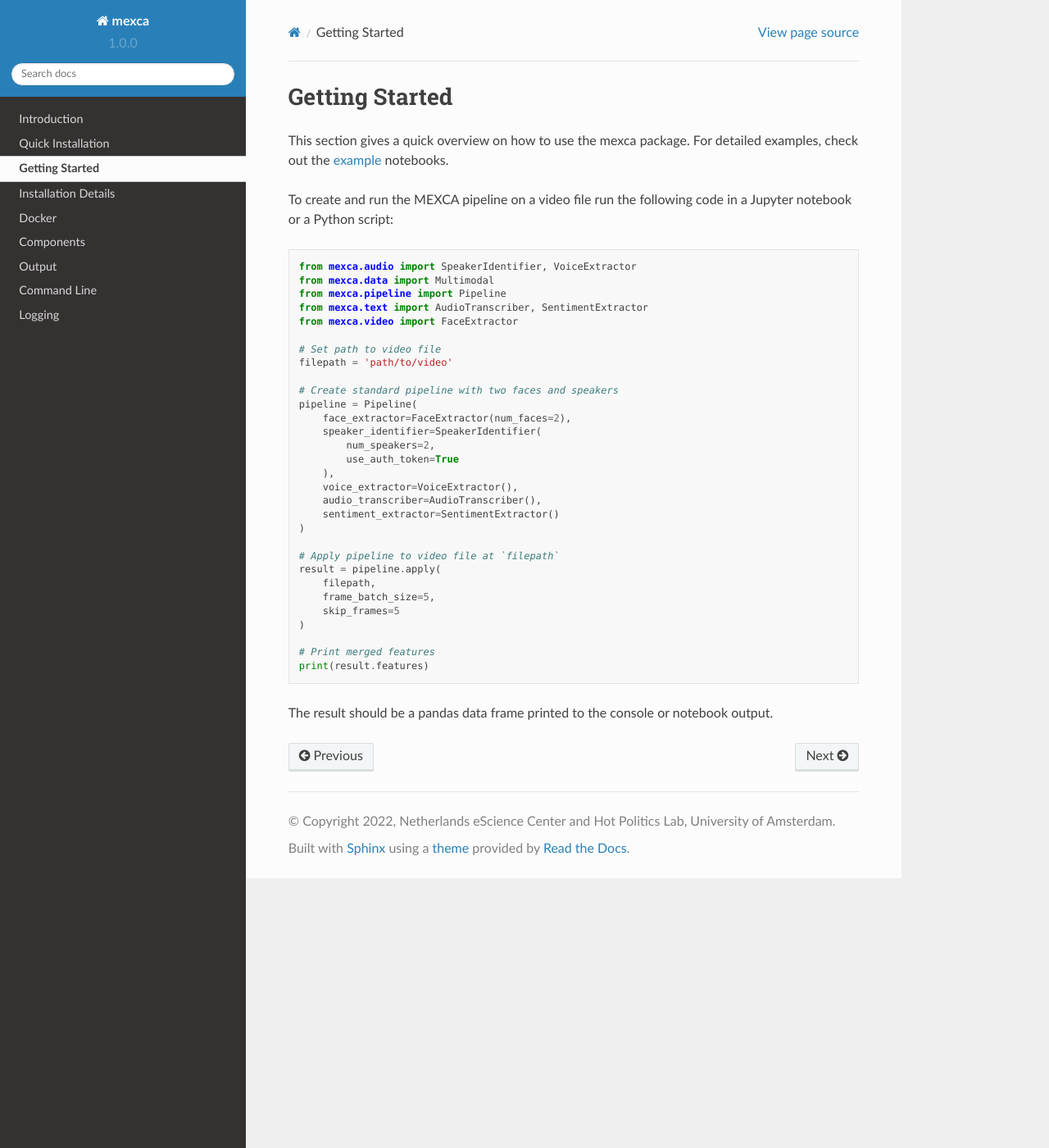
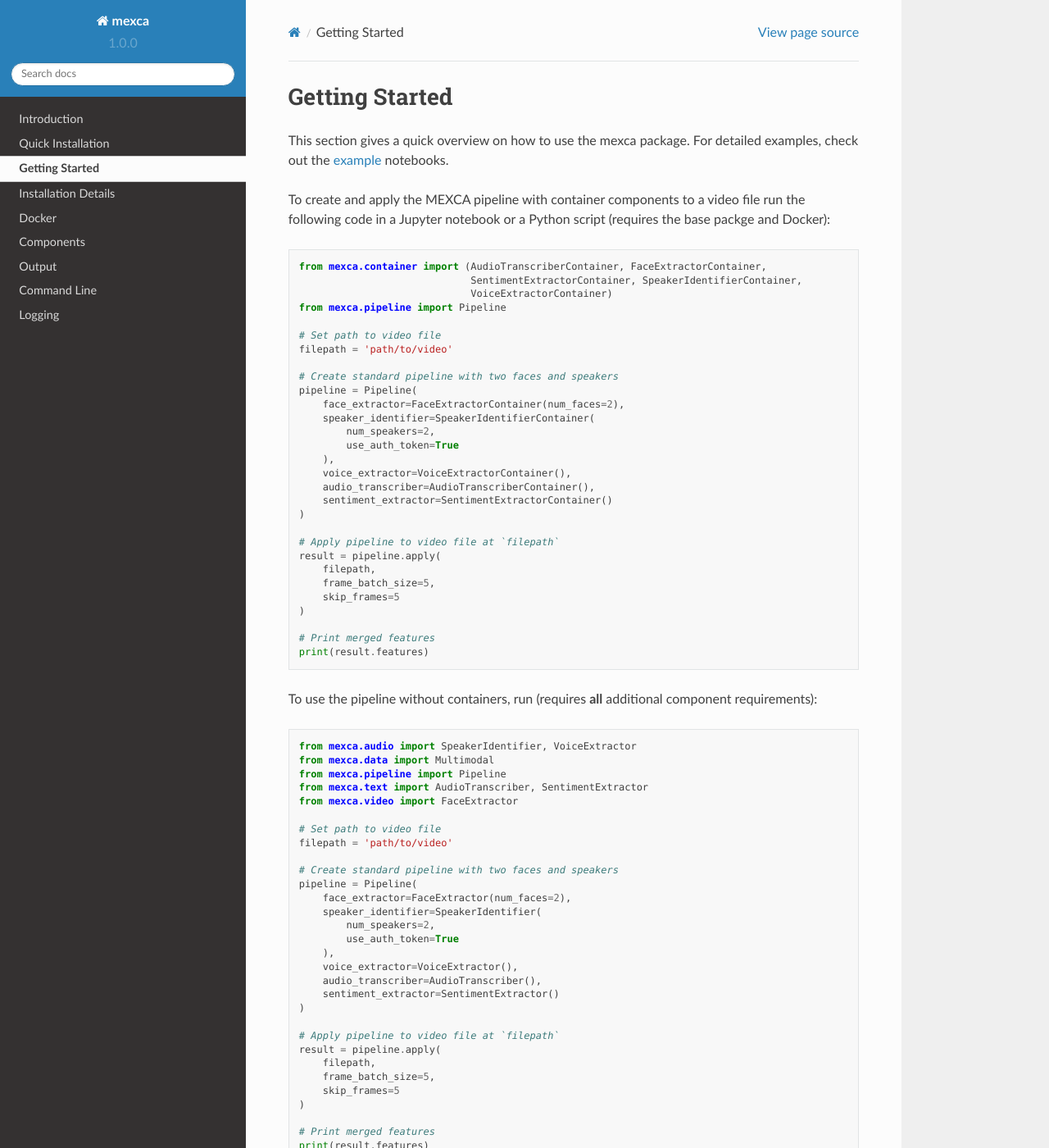
Before and after one commit to mexca/mexca, a Sphinx documentation site: the page built from docs/getting_started.rst, in a window 1280 px wide and 1400 px high. Shown: the whole window at 82% size. Built offline with Sphinx 7.4.7 and the Read the Docs theme 2.0.0, drawn with Linux system fonts in a browser that asks for light colours.

Commit message:
Add container example to getting started section

```diff
--- a/docs/getting_started.rst
+++ b/docs/getting_started.rst
@@ -3,7 +3,42 @@ Getting Started
 
 This section gives a quick overview on how to use the mexca package. For detailed examples, check out the `example <https://github.com/mexca/mexca/tree/main/examples>`_ notebooks.
 
-To create and run the MEXCA pipeline on a video file run the following code in a Jupyter notebook or a Python script:
+To create and apply the MEXCA pipeline with container components to a video file run the following code in a Jupyter notebook or a Python script (requires the base packge and Docker):
+
+.. code-block:: python
+
+    from mexca.container import (AudioTranscriberContainer, FaceExtractorContainer,
+                                 SentimentExtractorContainer, SpeakerIdentifierContainer,
+                                 VoiceExtractorContainer)
+    from mexca.pipeline import Pipeline
+
+    # Set path to video file
+    filepath = 'path/to/video'
+
+    # Create standard pipeline with two faces and speakers
+    pipeline = Pipeline(
+        face_extractor=FaceExtractorContainer(num_faces=2),
+        speaker_identifier=SpeakerIdentifierContainer(
+            num_speakers=2,
+            use_auth_token=True
+        ),
+        voice_extractor=VoiceExtractorContainer(),
+        audio_transcriber=AudioTranscriberContainer(),
+        sentiment_extractor=SentimentExtractorContainer()
+    )
+
+    # Apply pipeline to video file at `filepath`
+    result = pipeline.apply(
+        filepath,
+        frame_batch_size=5,
+        skip_frames=5
+    )
+
+    # Print merged features
+    print(result.features)
+
+
+To use the pipeline without containers, run (requires **all** additional component requirements):
 
 .. code-block:: python
 
```
